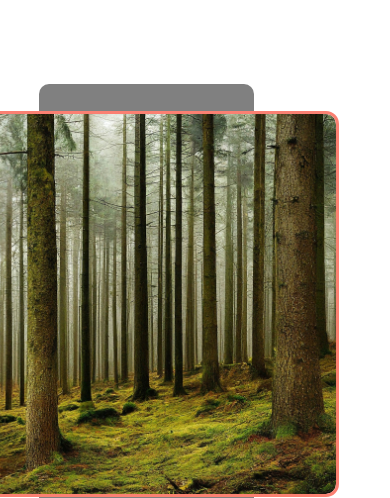
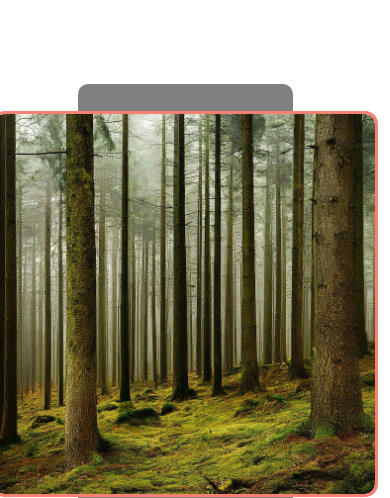
Before and after one commit to abhishekmaurya11/About-Tree-Card, a plain HTML site: page index.html in a window 390 px wide. Shown: the top 498 px of the page. Drawn offline with Linux system fonts and the light colour scheme.

Commit message:
margin media query 2nd commit

```diff
--- a/style.css
+++ b/style.css
@@ -13,6 +13,7 @@
     width: 80vw;
     margin-left: 10vw;
     margin-top: 10vh;
+
     padding: 30px 0px;
 
     border-radius: 10px;
@@ -48,15 +49,22 @@ p{
 /* //////////////////////////////////////// */
 
 @media screen and (max-width: 1073px) {
+
+
     .atc{
         display: flex;
         flex-direction: column;
 
         width: 55vw;
+        margin-left: 20vw;
+        margin-bottom: 10vh;
+
     }
 
     h1{
         text-align: center;
         margin: 10px 0px;
     }
+
+
   }
```
